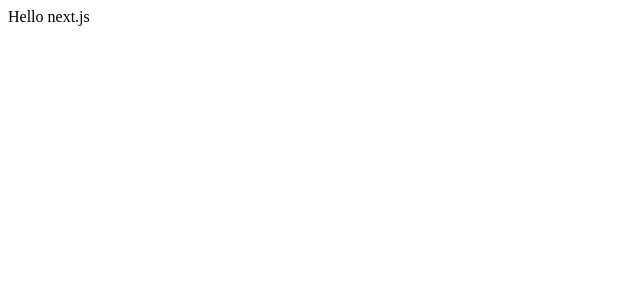
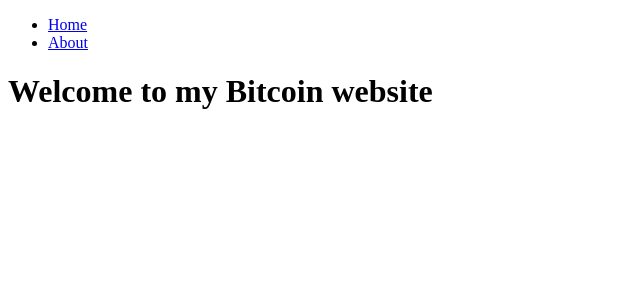
Before and after one commit to RSP531/NextJSBitcoin, a Next.js app: page / in a window 1280 px wide. Shown: the top 300 px of the page, without its empty margins (0-640 px from the left). Built offline with nearby package versions, Linux system fonts and the light colour scheme.

Commit message:
basic navbar functionality added

```diff
--- /dev/null
+++ b/components/navbar.js
@@ -0,0 +1,19 @@
+import Link from "next/link";
+
+const NavBar = () => (
+  <div>
+    <ul>
+      <li>
+        <Link href="/">
+          <a>Home</a>
+        </Link>
+      </li>
+      <li>
+        <Link href="/about">
+          <a>About</a>
+        </Link>
+      </li>
+    </ul>
+  </div>
+);
+export default NavBar;
--- a/pages/index.js
+++ b/pages/index.js
@@ -1,3 +1,11 @@
+import Link from "next/link";
+import NavBar from "../components/navbar";
 //root page
+const Index = () => (
+  <div>
+    <NavBar />
+    <h1>Welcome to my Bitcoin website</h1>
+  </div>
+);
 
-export default () => <div>Hello next.js</div>;
+export default Index;
```
Also changed, not shown: pages/about.js (added, +13 -0 lines), 1 other file (tests, documents, lock files or other folders).
